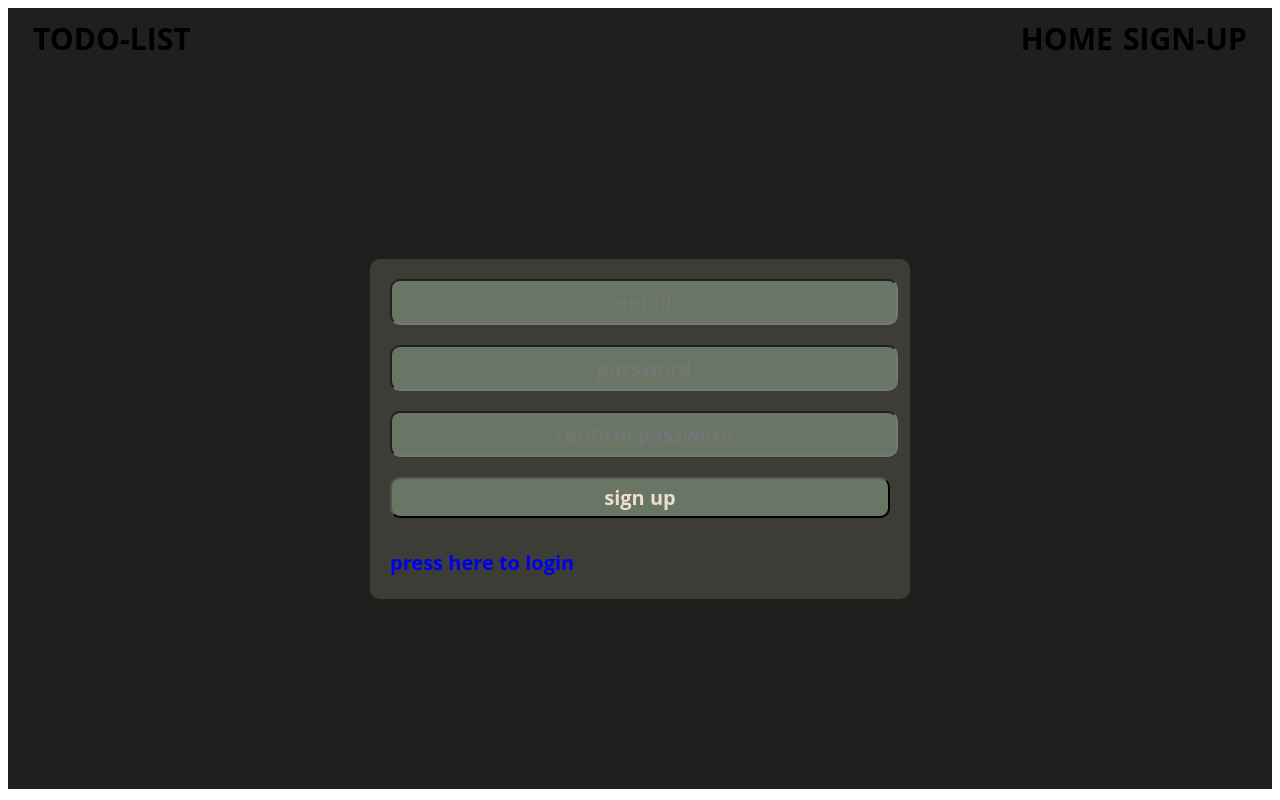
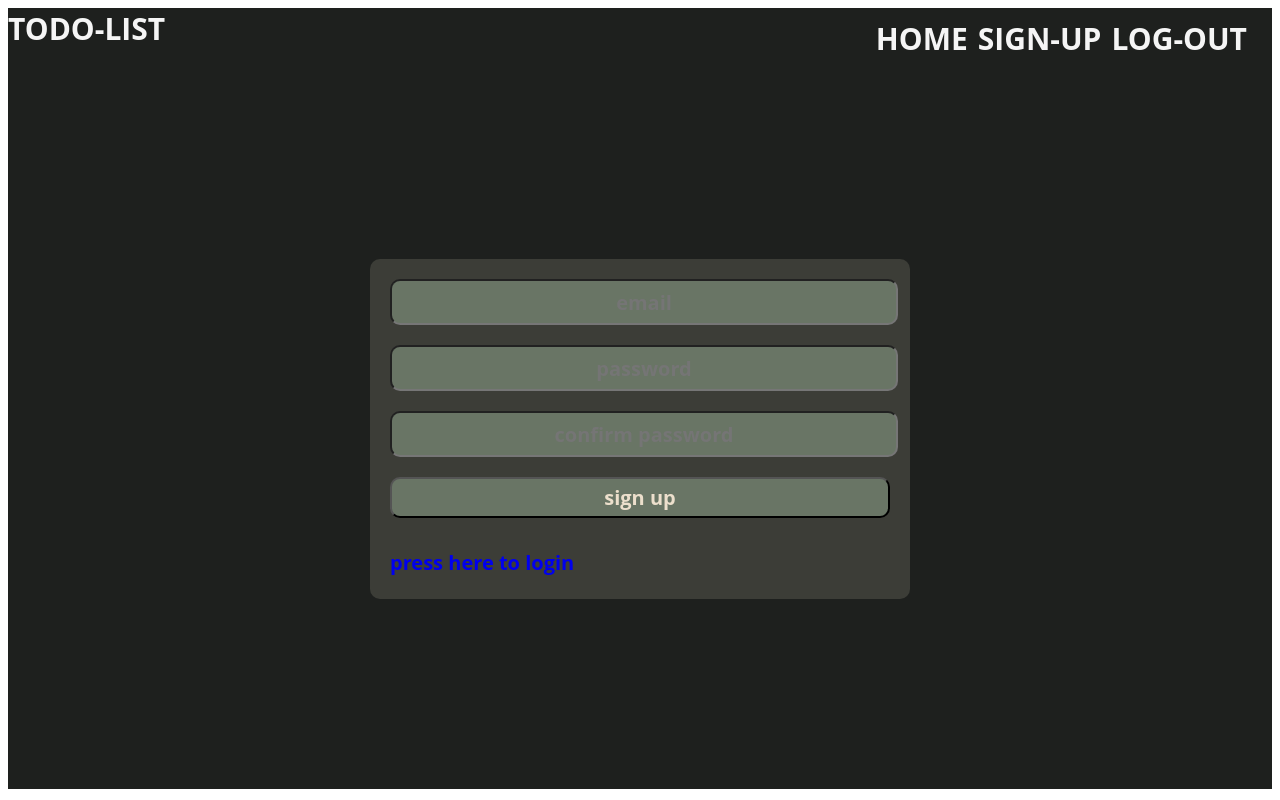
Before and after one commit to Mivelkhansa/mivel-todo-list, a Flask app: page /signup in a window 1280 px wide. Run offline with Flask 3, Linux system fonts and the light colour scheme.

Commit message:
making the navbar looks good and functional

```diff
--- a/app/templates/signup.html
+++ b/app/templates/signup.html
@@ -25,6 +25,22 @@
 
                 background-color: #1e201e;
                 color: whitesmokes;
+            }
+
+            .navbar a {
+                text-decoration: none;
+                font-family: "Open Sans", sans-serif;
+                font-optical-sizing: auto;
+                font-weight: bold;
+                font-style: normal;
+                font-variation-settings: "wdth" 100;
+                display: flex;
+                justify-content: space-between;
+                align-items: center;
+                background-color: #1e201e;
+                color: whitesmoke;
+                font-weight: bold;
+                font-size: 30px;
             }
 
             .content {
@@ -130,12 +146,19 @@
     </head>
     <body>
         <div class="navbar">
-            <div class="title">
-                <b>TODO-LIST</b>
+            <div>
+                <a href="/"><b>TODO-LIST</b></a>
             </div>
             <div class="page-link">
-                <div><b>HOME</b></div>
-                <div><b>SIGN-UP</b></div>
+                <div>
+                    <a href="/"><b>HOME</b></a>
+                </div>
+                <div>
+                    <a href="/signup"><b>SIGN-UP</b></a>
+                </div>
+                <div>
+                    <a href="/logout"><b>LOG-OUT</b></a>
+                </div>
             </div>
         </div>
         <div class="content">
```
Also changed, not shown: app/templates/index.html (+28 -4 lines), app/templates/login.html (+27 -4 lines).
